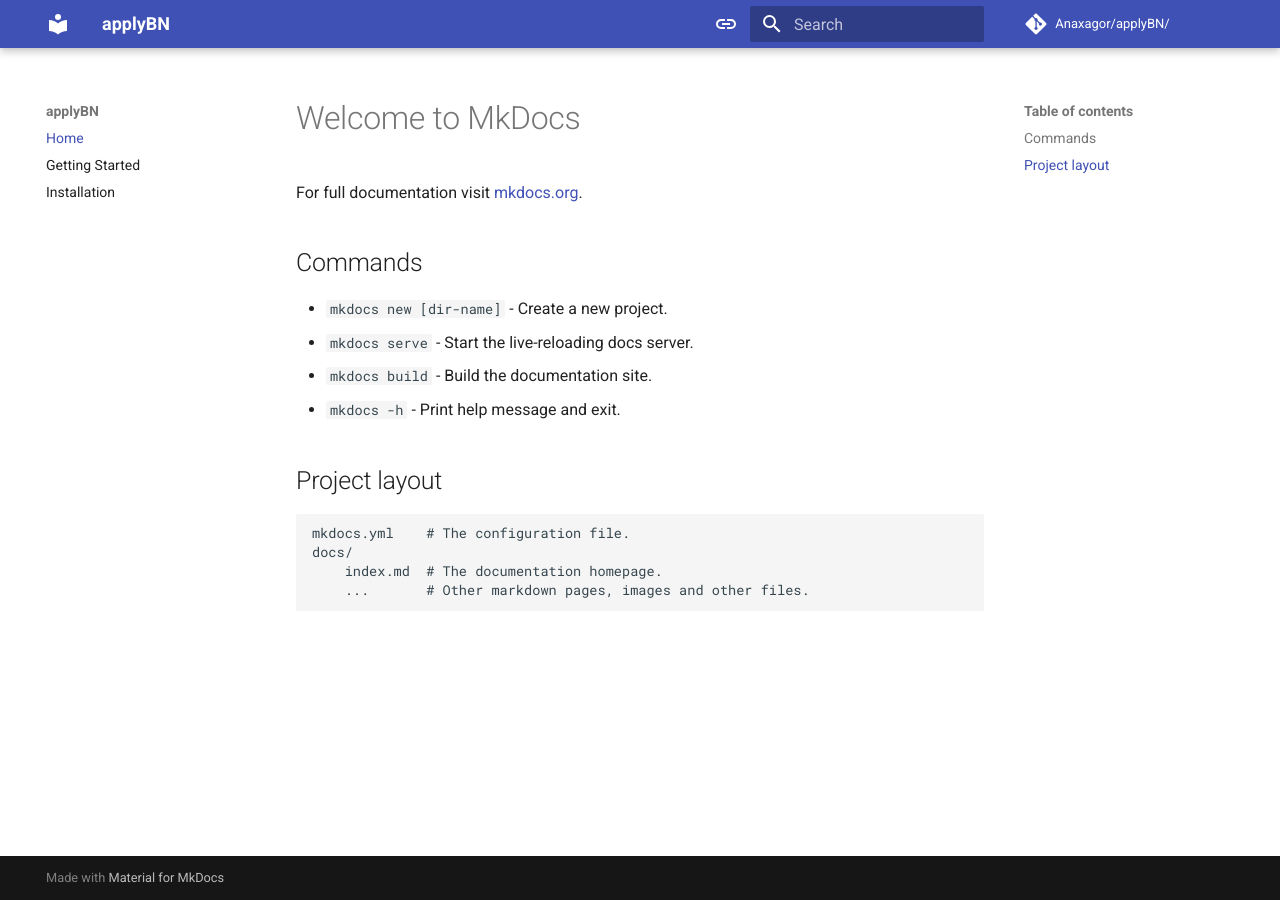
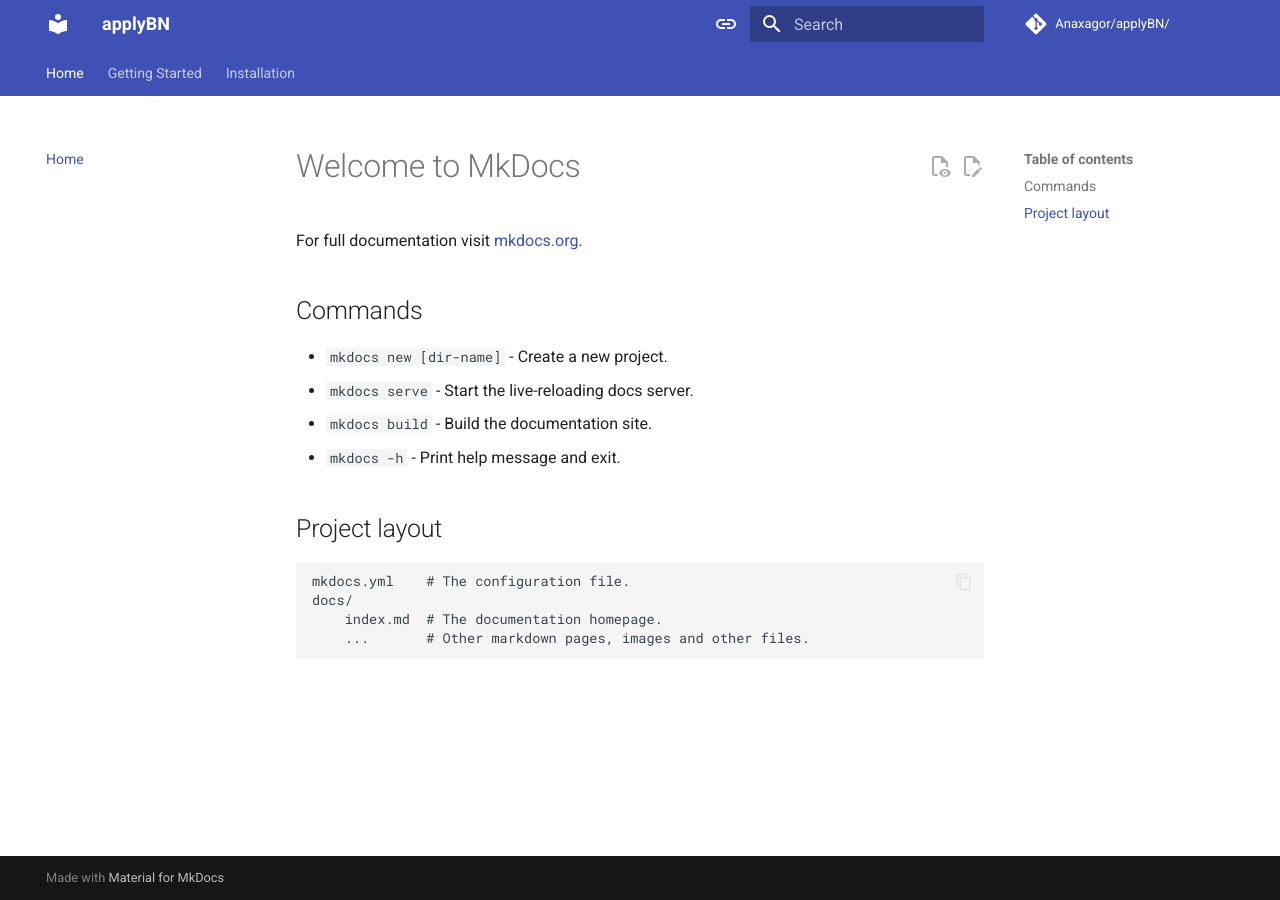
Before and after one commit to Anaxagor/applyBN, an MkDocs documentation site: the page built from docs/index.md, in a window 1280 px wide. Built offline with MkDocs 1.6.1 and Material for MkDocs 9.7.7, drawn with Linux system fonts in a browser that asks for light colours; comment, search, counter and statistics services are not loaded.

Commit message:
docs changes

```diff
--- a/mkdocs.yml
+++ b/mkdocs.yml
@@ -4,6 +4,34 @@
 theme:
   name: material
   locale: en
+  features:
+    - announce.dismiss
+    - content.action.edit
+    - content.action.view
+    - content.code.annotate
+    - content.code.copy
+    # - content.code.select
+    # - content.footnote.tooltips
+    # - content.tabs.link
+    - content.tooltips
+    # - header.autohide
+    # - navigation.expand
+    - navigation.footer
+    - navigation.indexes
+    - navigation.instant
+    # - navigation.instant.prefetch
+    - navigation.instant.progress
+    # - navigation.prune
+    - navigation.sections
+    - navigation.tabs
+    # - navigation.tabs.sticky
+    - navigation.top
+    - navigation.tracking
+    - search.highlight
+    - search.share
+    - search.suggest
+    - toc.follow
+    # - toc.integrate
   palette:
     - media: "(prefers-color-scheme)"
       toggle:
```
